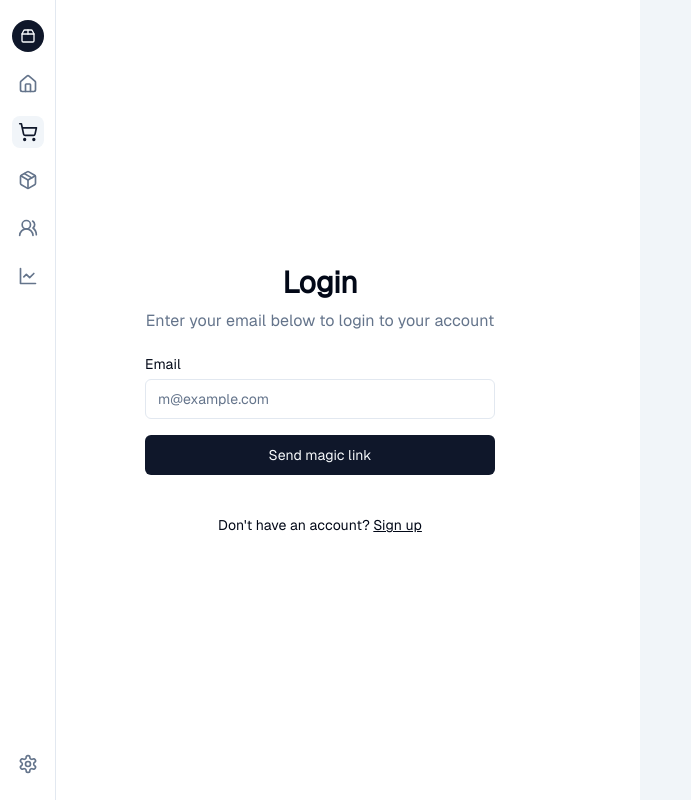
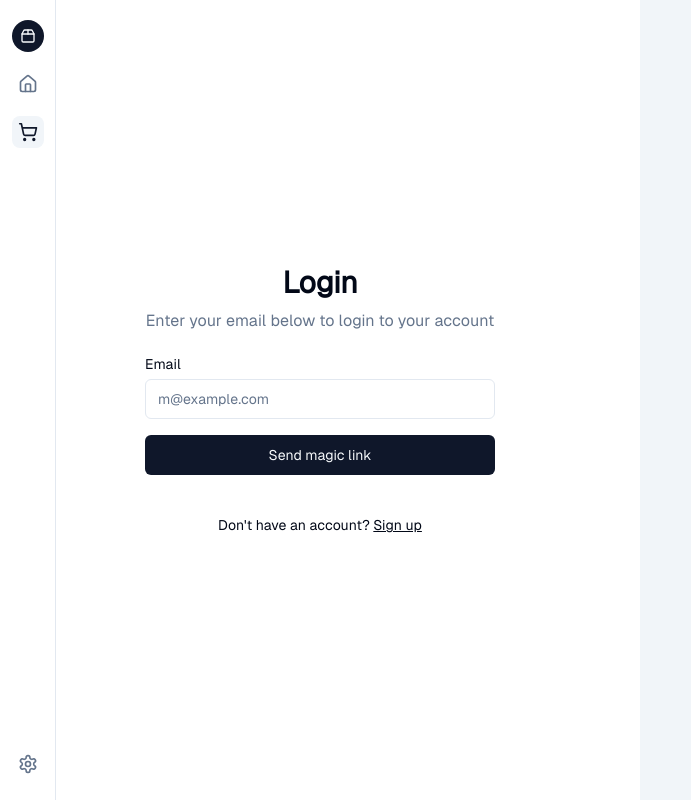
Before and after one commit to vlbn/findAJob, a React (Vite) app: page / in a window 1280 px wide. Shown: the whole page, without its empty margins (0-691 px from the left). Built offline with nearby package versions, Linux system fonts and the light colour scheme; a web font is replaced by a local one.

Commit message:
moved to comp

```diff
--- /dev/null
+++ b/src/layouts/Aside.tsx
@@ -0,0 +1,69 @@
+import { Link } from "react-router-dom";
+import { Home, Package2, Settings, ShoppingCart } from "lucide-react";
+
+import {
+  Tooltip,
+  TooltipContent,
+  TooltipTrigger,
+  TooltipProvider,
+} from "@/components/ui/tooltip";
+
+const Aside = () => {
+  return (
+    <aside className="fixed inset-y-0 left-0 z-10 hidden w-14 flex-col border-r bg-background sm:flex">
+      <nav className="flex flex-col items-center gap-4 px-2 sm:py-5">
+        <Link
+          href="#"
+          className="group flex h-9 w-9 shrink-0 items-center justify-center gap-2 rounded-full bg-primary text-lg font-semibold text-primary-foreground md:h-8 md:w-8 md:text-base"
+        >
+          <Package2 className="h-4 w-4 transition-all group-hover:scale-110" />
+          <span className="sr-only">Acme Inc</span>
+        </Link>
+        <TooltipProvider>
+          <Tooltip>
+            <TooltipTrigger asChild>
+              <Link
+                to="/dashboard"
+                className="flex h-9 w-9 items-center justify-center rounded-lg text-muted-foreground transition-colors hover:text-foreground md:h-8 md:w-8"
+              >
+                <Home className="h-5 w-5" />
+                <span className="sr-only">Dashboard</span>
+              </Link>
+            </TooltipTrigger>
+            <TooltipContent side="right">Dashboard</TooltipContent>
+          </Tooltip>
+          <Tooltip>
+            <TooltipTrigger asChild>
+              <Link
+                to="/steps"
+                className="flex h-9 w-9 items-center justify-center rounded-lg bg-accent text-accent-foreground transition-colors hover:text-foreground md:h-8 md:w-8"
+              >
+                <ShoppingCart className="h-5 w-5" />
+                <span className="sr-only">Steps</span>
+              </Link>
+            </TooltipTrigger>
+            <TooltipContent side="right">Steps</TooltipContent>
+          </Tooltip>
+        </TooltipProvider>
+      </nav>
+      <nav className="mt-auto flex flex-col items-center gap-4 px-2 sm:py-5">
+        <TooltipProvider>
+          <Tooltip>
+            <TooltipTrigger asChild>
+              <Link
+                href="#"
+                className="flex h-9 w-9 items-center justify-center rounded-lg text-muted-foreground transition-colors hover:text-foreground md:h-8 md:w-8"
+              >
+                <Settings className="h-5 w-5" />
+                <span className="sr-only">Settings</span>
+              </Link>
+            </TooltipTrigger>
+            <TooltipContent side="right">Settings</TooltipContent>
+          </Tooltip>
+        </TooltipProvider>
+      </nav>
+    </aside>
+  );
+};
+
+export default Aside;
--- a/src/layouts/MainLayout.jsx
+++ b/src/layouts/MainLayout.jsx
@@ -1,171 +1,11 @@
 import { Outlet } from "react-router-dom";
 
-import { Avatar, AvatarFallback, AvatarImage } from "@/components/ui/avatar";
-import { Link } from "react-router-dom";
-import {
-  ChevronLeft,
-  ChevronRight,
-  Copy,
-  CreditCard,
-  File,
-  Home,
-  LineChart,
-  ListFilter,
-  MoreVertical,
-  Package,
-  Package2,
-  PanelLeft,
-  Search,
-  Settings,
-  ShoppingCart,
-  Truck,
-  Users2,
-} from "lucide-react";
-
-import { Badge } from "@/components/ui/badge";
-import {
-  Breadcrumb,
-  BreadcrumbItem,
-  BreadcrumbLink,
-  BreadcrumbList,
-  BreadcrumbPage,
-  BreadcrumbSeparator,
-} from "@/components/ui/breadcrumb";
-import { Button } from "@/components/ui/button";
-import {
-  Card,
-  CardContent,
-  CardDescription,
-  CardFooter,
-  CardHeader,
-  CardTitle,
-} from "@/components/ui/card";
-import {
-  DropdownMenu,
-  DropdownMenuCheckboxItem,
-  DropdownMenuContent,
-  DropdownMenuItem,
-  DropdownMenuLabel,
-  DropdownMenuSeparator,
-  DropdownMenuTrigger,
-} from "@/components/ui/dropdown-menu";
-import { Input } from "@/components/ui/input";
-import {
-  Pagination,
-  PaginationContent,
-  PaginationItem,
-} from "@/components/ui/pagination";
-import { Progress } from "@/components/ui/progress";
-import { Separator } from "@/components/ui/separator";
-import { Sheet, SheetContent, SheetTrigger } from "@/components/ui/sheet";
-import {
-  Table,
-  TableBody,
-  TableCell,
-  TableHead,
-  TableHeader,
-  TableRow,
-} from "@/components/ui/table";
-import { Tabs, TabsContent, TabsList, TabsTrigger } from "@/components/ui/tabs";
-import {
-  Tooltip,
-  TooltipContent,
-  TooltipTrigger,
-  TooltipProvider,
-} from "@/components/ui/tooltip";
+import Aside from "./Aside";
 
 const MainLayout = () => {
   return (
     <>
-      <aside className="fixed inset-y-0 left-0 z-10 hidden w-14 flex-col border-r bg-background sm:flex">
-        <nav className="flex flex-col items-center gap-4 px-2 sm:py-5">
-          <Link
-            href="#"
-            className="group flex h-9 w-9 shrink-0 items-center justify-center gap-2 rounded-full bg-primary text-lg font-semibold text-primary-foreground md:h-8 md:w-8 md:text-base"
-          >
-            <Package2 className="h-4 w-4 transition-all group-hover:scale-110" />
-            <span className="sr-only">Acme Inc</span>
-          </Link>
-          <TooltipProvider>
-            <Tooltip>
-              <TooltipTrigger asChild>
-                <Link
-                  href="#"
-                  className="flex h-9 w-9 items-center justify-center rounded-lg text-muted-foreground transition-colors hover:text-foreground md:h-8 md:w-8"
-                >
-                  <Home className="h-5 w-5" />
-                  <span className="sr-only">Dashboard</span>
-                </Link>
-              </TooltipTrigger>
-              <TooltipContent side="right">Dashboard</TooltipContent>
-            </Tooltip>
-            <Tooltip>
-              <TooltipTrigger asChild>
-                <Link
-                  href="#"
-                  className="flex h-9 w-9 items-center justify-center rounded-lg bg-accent text-accent-foreground transition-colors hover:text-foreground md:h-8 md:w-8"
-                >
-                  <ShoppingCart className="h-5 w-5" />
-                  <span className="sr-only">Orders</span>
-                </Link>
-              </TooltipTrigger>
-              <TooltipContent side="right">Orders</TooltipContent>
-            </Tooltip>
-            <Tooltip>
-              <TooltipTrigger asChild>
-                <Link
-                  href="#"
-                  className="flex h-9 w-9 items-center justify-center rounded-lg text-muted-foreground transition-colors hover:text-foreground md:h-8 md:w-8"
-                >
-                  <Package className="h-5 w-5" />
-                  <span className="sr-only">Products</span>
-                </Link>
-              </TooltipTrigger>
-              <TooltipContent side="right">Products</TooltipContent>
-            </Tooltip>
-            <Tooltip>
-              <TooltipTrigger asChild>
-                <Link
-                  href="#"
-                  className="flex h-9 w-9 items-center justify-center rounded-lg text-muted-foreground transition-colors hover:text-foreground md:h-8 md:w-8"
-                >
-                  <Users2 className="h-5 w-5" />
-                  <span className="sr-only">Customers</span>
-                </Link>
-              </TooltipTrigger>
-              <TooltipContent side="right">Customers</TooltipContent>
-            </Tooltip>
-            <Tooltip>
-              <TooltipTrigger asChild>
-                <Link
-                  href="#"
-                  className="flex h-9 w-9 items-center justify-center rounded-lg text-muted-foreground transition-colors hover:text-foreground md:h-8 md:w-8"
-                >
-                  <LineChart className="h-5 w-5" />
-                  <span className="sr-only">Analytics</span>
-                </Link>
-              </TooltipTrigger>
-              <TooltipContent side="right">Analytics</TooltipContent>
-            </Tooltip>
-          </TooltipProvider>
-        </nav>
-        <nav className="mt-auto flex flex-col items-center gap-4 px-2 sm:py-5">
-          <TooltipProvider>
-            <Tooltip>
-              <TooltipTrigger asChild>
-                <Link
-                  href="#"
-                  className="flex h-9 w-9 items-center justify-center rounded-lg text-muted-foreground transition-colors hover:text-foreground md:h-8 md:w-8"
-                >
-                  <Settings className="h-5 w-5" />
-                  <span className="sr-only">Settings</span>
-                </Link>
-              </TooltipTrigger>
-              <TooltipContent side="right">Settings</TooltipContent>
-            </Tooltip>
-          </TooltipProvider>
-        </nav>
-      </aside>
+      <Aside />
       <Outlet />
     </>
   );
```
